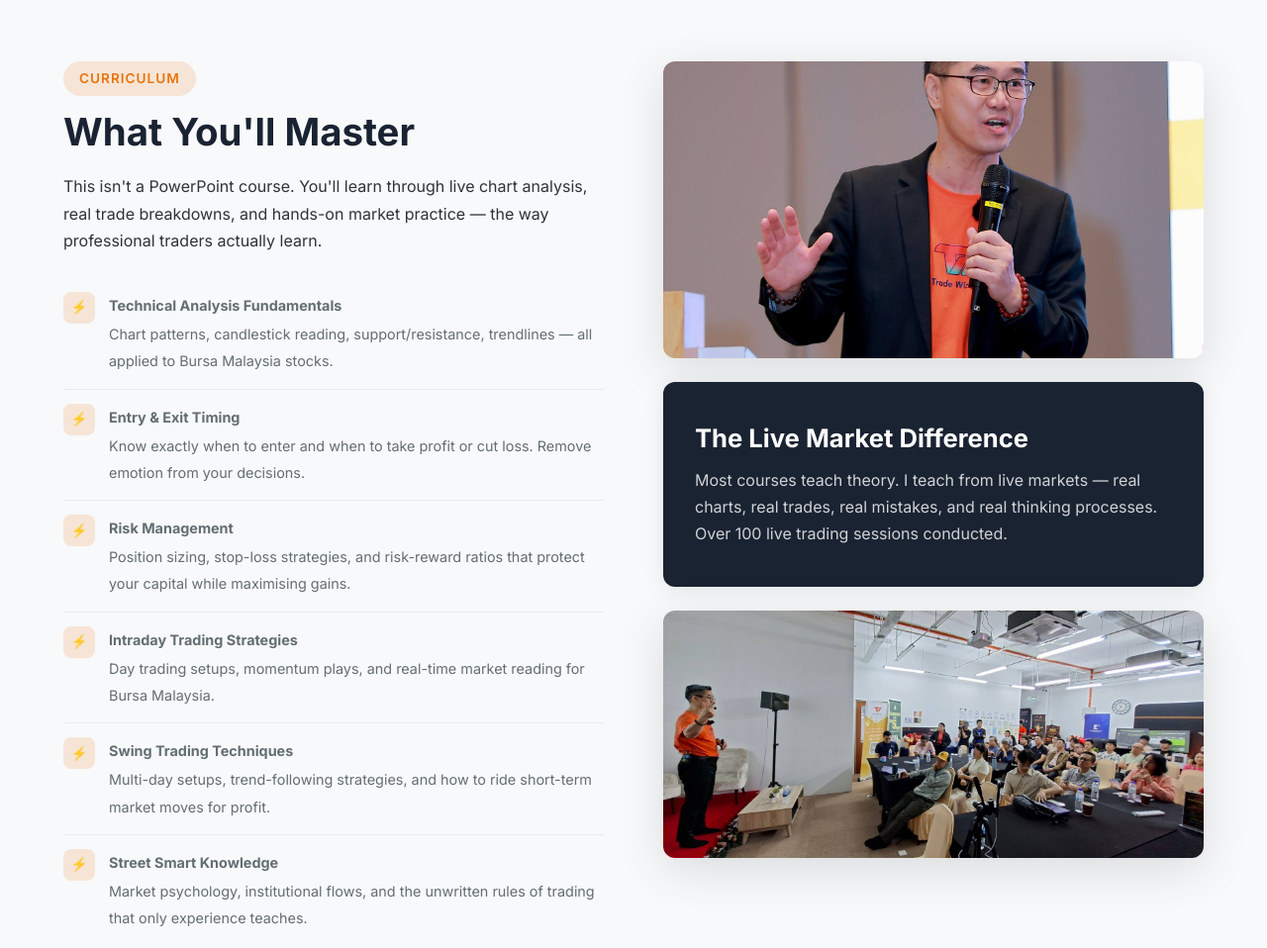
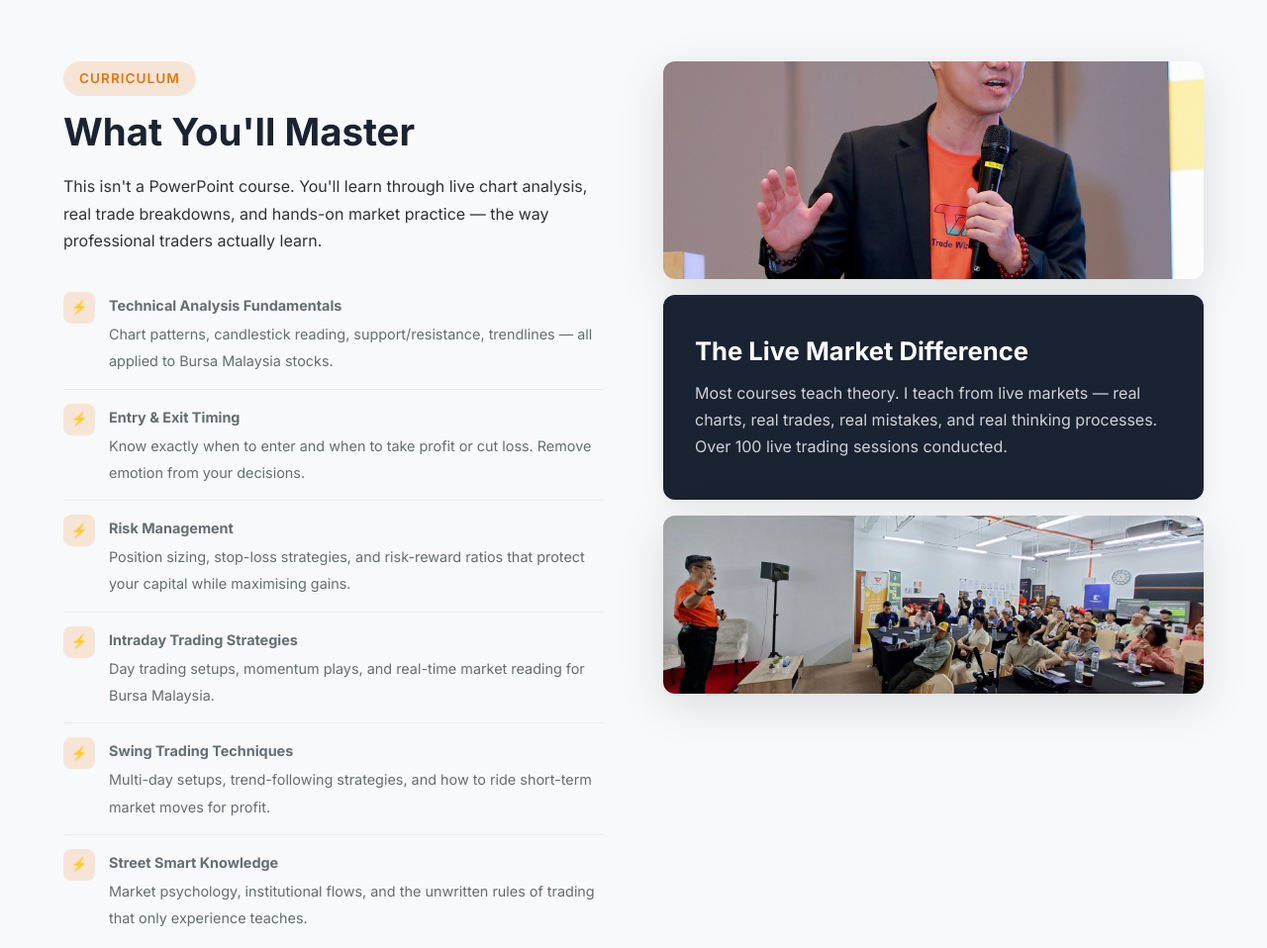
Before and after one commit to kazekage92/Warren-Mak-page, a plain HTML site: page short-term-trading.html in a window 1280 px wide. Shown: the part 1109-2067 px from the top of the page at 99% size. Drawn offline with Linux system fonts and the light colour scheme.

Commit message:
Further reduce right column image heights on Short-Term Trading page
Co-Authored-By: Claude Opus 4.6 (1M context) <noreply@anthropic.com>

```diff
--- a/short-term-trading.html
+++ b/short-term-trading.html
@@ -129,12 +129,12 @@
           </ul>
         </div>
         <div>
-          <img src="assets/images/warren-speaking-2.jpg" alt="Warren Mak teaching a live trading seminar with audience" loading="lazy" style="border-radius: var(--radius); box-shadow: var(--shadow-lg); width: 100%; height: 300px; object-fit: cover;">
-          <div class="card mt-24" style="background: var(--primary); color: var(--white); border: none;">
+          <img src="assets/images/warren-speaking-2.jpg" alt="Warren Mak teaching a live trading seminar with audience" loading="lazy" style="border-radius: var(--radius); box-shadow: var(--shadow-lg); width: 100%; height: 220px; object-fit: cover;">
+          <div class="card mt-16" style="background: var(--primary); color: var(--white); border: none;">
             <h3 style="color: var(--white);"><span data-lang="en">The Live Market Difference</span><span data-lang="zh" style="display:none;">实盘市场的不同</span></h3>
             <p style="color: rgba(255,255,255,0.8); margin-top: 12px;"><span data-lang="en">Most courses teach theory. I teach from live markets — real charts, real trades, real mistakes, and real thinking processes. Over 100 live trading sessions conducted.</span><span data-lang="zh" style="display:none;">大多数课程教理论。我从实盘市场教学 — 真实图表、真实交易、真实错误和真实思考过程。已进行超过100场实盘交易课程。</span></p>
           </div>
-          <img src="assets/images/academy-learning.jpg" alt="Trade Wizard Academy classroom" loading="lazy" style="border-radius: var(--radius); box-shadow: var(--shadow-lg); margin-top: 24px; width: 100%; height: 250px; object-fit: cover;">
+          <img src="assets/images/academy-learning.jpg" alt="Trade Wizard Academy classroom" loading="lazy" style="border-radius: var(--radius); box-shadow: var(--shadow-lg); margin-top: 16px; width: 100%; height: 180px; object-fit: cover;">
         </div>
       </div>
     </div>
```
